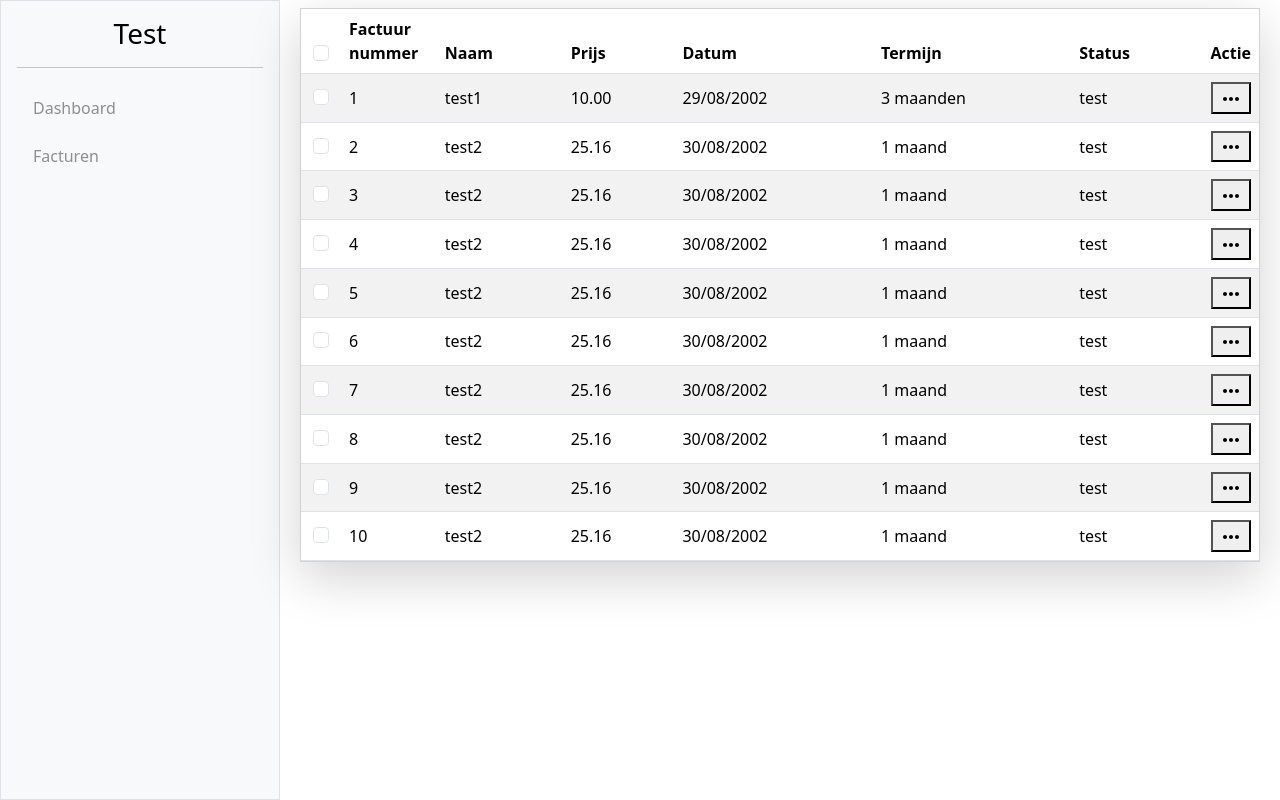
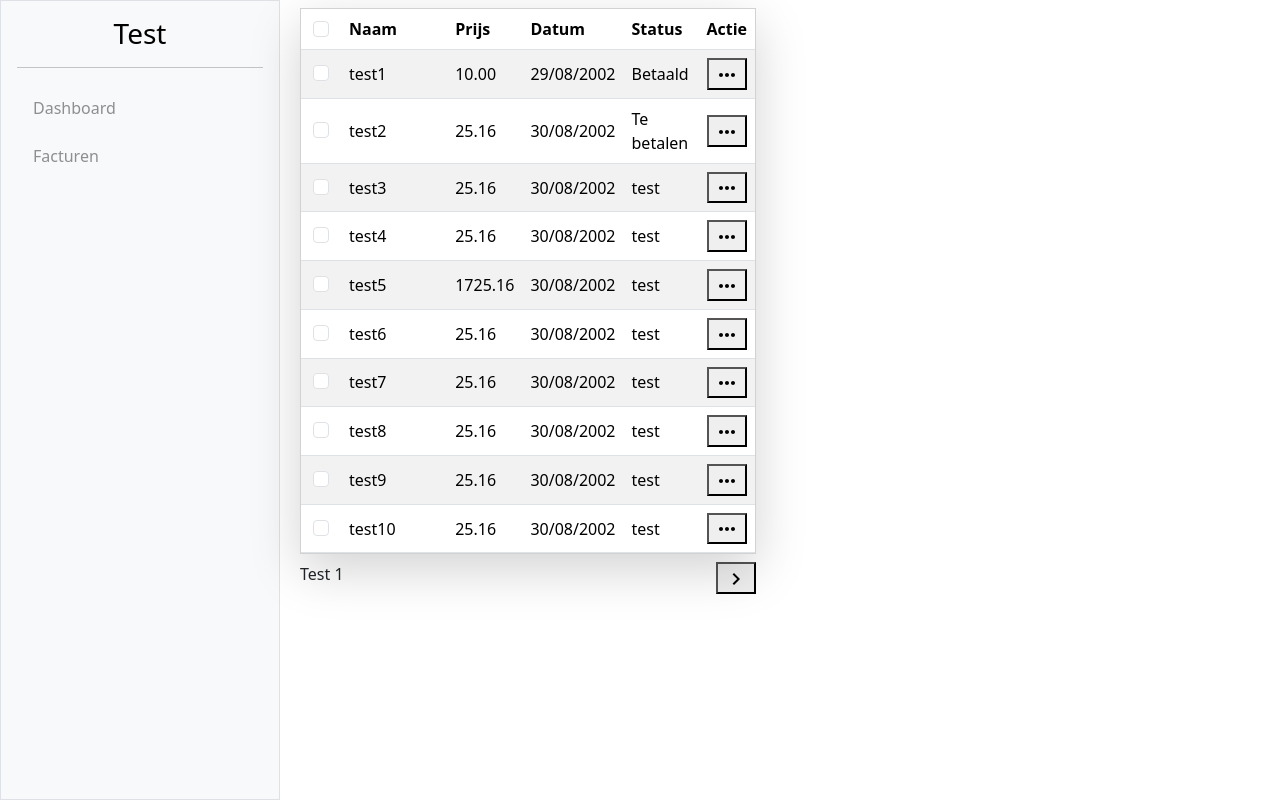
Before and after one commit to BsgMax00/parent_website, a React (Create React App) app: page /facturen in a window 1280 px wide. Built offline with nearby package versions, Linux system fonts and the light colour scheme.

Commit message:
commit for transfering to laptop

```diff
--- a/src/App.js
+++ b/src/App.js
@@ -1,7 +1,7 @@
 import { BrowserRouter, Routes, Route } from 'react-router-dom';
 
 import Dashboard from './Pages/Dashboard';
-import Invoice from './Pages/Invoice';
+import InvoiceManagment from './Pages/InvoiceManagment';
 import Layout from './Components/Layout';
 
 function App() {
@@ -10,7 +10,7 @@ function App() {
       <Routes>
         <Route path="/" element={<Layout/>}>
           <Route index element={<Dashboard/>}/>
-          <Route path="/facturen" element={<Invoice/>}/>
+          <Route path="/facturen" element={<InvoiceManagment/>}/>
         </Route>
       </Routes>
     </BrowserRouter>
--- a/src/Components/Invoice/InvoiceBody.js
+++ b/src/Components/Invoice/InvoiceManagmentBody.js
@@ -1,9 +1,23 @@
+import { useState } from "react";
 import { TestData } from "../../data/testData";
 import InvoiceRow from "./InvoiceRow";
 
-const InvoiceBody = () => {
+import { ChevronLeft, ChevronRight } from "@mui/icons-material";
+
+const InvoiceManagmentBody = () => {
+    const [ ArrayIndex, setArrayIndex ] = useState(0);
+
+    const addArray = () => {
+        setArrayIndex(ArrayIndex + 1)
+    }
+
+    const minusArray = () => {
+        setArrayIndex(ArrayIndex - 1)
+    }
+
     return (
         <>
+        <div className="col-lg-6 col-md-12 col-sm-12">
             <div className="container-fluid">
                 <div className="card rounded-0 shadow-lg">
                     <div className="card-body p-0">
@@ -16,17 +30,15 @@ const InvoiceBody = () => {
                                             <input className="form-check-input" type="checkbox" />
                                             </div>
                                         </th>
-                                        <th scope="col" style={{ width: "10%" }}>Factuur nummer</th>
-                                        <th scope="col">Naam</th>
+                                        <th scope="col" style={{ width: "35%" }}>Naam</th>
                                         <th scope="col">Prijs</th>
-                                        <th scope="col">Datum</th>
-                                        <th scope="col">Termijn</th>
-                                        <th scope="col">Status</th>
+                                        <th scope="col" style={{ width: "20%" }}>Datum</th>
+                                        <th scope="col" style={{ width: "17%" }}>Status</th>
                                         <th scope="col" className="text-center" style={{ width: "5%" }}>Actie</th>
                                     </tr>
                                 </thead>
                                 <tbody>
-                                    {TestData.map((Invoice, index) => {
+                                    {TestData[ArrayIndex].map((Invoice, index) => {
                                         return (
                                             <InvoiceRow key={index} Invoice={Invoice}/>
                                         )
@@ -36,9 +48,20 @@ const InvoiceBody = () => {
                         </div>
                     </div>
                 </div>
+                <div className="d-flex justify-content-between mt-2">
+                    <p>Test 1</p>
+                    <div>
+                        {ArrayIndex !== 0 ? (<button onClick={minusArray}><ChevronLeft/></button>) : (<></>)}
+                        {ArrayIndex !== TestData.length - 1 ? (<button onClick={addArray}><ChevronRight/></button>) : (<></>)}
+                    </div>
+                </div>
+                <div className="d-flex justify-content-between align-items-center text-center">
+
+                </div>
             </div>
+        </div>
         </>
     )
 }
 
-export default InvoiceBody;
+export default InvoiceManagmentBody;
--- a/src/Components/Invoice/InvoiceRow.js
+++ b/src/Components/Invoice/InvoiceRow.js
@@ -4,16 +4,14 @@ const InvoiceRow = ({ Invoice }) => {
     return (
         <>
             <tr>
-                <td style={{ width: "2%" }}>
+                <td>
                   <div className="form-check d-flex justify-content-center">
                     <input className="form-check-input" type="checkbox" />
                   </div>
                 </td>
-                <td style={{ width: "8%" }}>{Invoice.InvoiceNr}</td>
                 <td>{Invoice.Name}</td>
                 <td>{Invoice.Price.toFixed(2)}</td>
                 <td>{Invoice.Date}</td>
-                <td>{Invoice.Repeat}</td>
                 <td>{Invoice.Status}</td>
                 <td className="text-center">
                     <button>
--- a/src/Pages/Invoice.js
+++ /dev/null
@@ -1,11 +0,0 @@
-import InvoiceBody from "../Components/Invoice/InvoiceBody";
-
-const Invoice = () => {
-    return (
-        <>
-            <InvoiceBody/>
-        </>
-    );
-};
-
-export default Invoice;
--- /dev/null
+++ b/src/Pages/InvoiceManagment.js
@@ -0,0 +1,13 @@
+import InvoiceManagmentBody from "../Components/Invoice/InvoiceManagmentBody";
+
+const InvoiceManagment = () => {
+    return (
+        <>
+            <div className="row">
+                <InvoiceManagmentBody/>
+            </div>
+        </>
+    );
+};
+
+export default InvoiceManagment;
--- a/src/data/testData.js
+++ b/src/data/testData.js
@@ -1,11 +1,12 @@
 export const TestData = [
+    [
         {
             "InvoiceNr": "1",
             "Name": "test1",
             "Price": 10.00,
             "Date": "29/08/2002",
             "Repeat": "3 maanden",
-        "Status": "test",
+            "Status": "Betaald",
             "Download": false
         },
         {
@@ -14,12 +15,12 @@ export const TestData = [
             "Price": 25.16,
             "Date": "30/08/2002",
             "Repeat": "1 maand",
-        "Status": "test",
+            "Status": "Te betalen",
             "Download": true
         },
         {
             "InvoiceNr": "3",
-        "Name": "test2",
+            "Name": "test3",
             "Price": 25.16,
             "Date": "30/08/2002",
             "Repeat": "1 maand",
@@ -28,7 +29,7 @@ export const TestData = [
         },
         {
             "InvoiceNr": "4",
-        "Name": "test2",
+            "Name": "test4",
             "Price": 25.16,
             "Date": "30/08/2002",
             "Repeat": "1 maand",
@@ -37,8 +38,8 @@ export const TestData = [
         },
         {
             "InvoiceNr": "5",
-        "Name": "test2",
-        "Price": 25.16,
+            "Name": "test5",
+            "Price": 1725.16,
             "Date": "30/08/2002",
             "Repeat": "1 maand",
             "Status": "test",
@@ -46,7 +47,7 @@ export const TestData = [
         },
         {
             "InvoiceNr": "6",
-        "Name": "test2",
+            "Name": "test6",
             "Price": 25.16,
             "Date": "30/08/2002",
             "Repeat": "1 maand",
@@ -55,7 +56,7 @@ export const TestData = [
         },
         {
             "InvoiceNr": "7",
-        "Name": "test2",
+            "Name": "test7",
             "Price": 25.16,
             "Date": "30/08/2002",
             "Repeat": "1 maand",
@@ -64,7 +65,7 @@ export const TestData = [
         },
         {
             "InvoiceNr": "8",
-        "Name": "test2",
+            "Name": "test8",
             "Price": 25.16,
             "Date": "30/08/2002",
             "Repeat": "1 maand",
@@ -73,7 +74,7 @@ export const TestData = [
         },
         {
             "InvoiceNr": "9",
-        "Name": "test2",
+            "Name": "test9",
             "Price": 25.16,
             "Date": "30/08/2002",
             "Repeat": "1 maand",
@@ -82,7 +83,120 @@ export const TestData = [
         },
         {
             "InvoiceNr": "10",
-        "Name": "test2",
+            "Name": "test10",
+            "Price": 25.16,
+            "Date": "30/08/2002",
+            "Repeat": "1 maand",
+            "Status": "test",
+            "Download": true
+        }
+    ],
+    [
+
+        {
+            "InvoiceNr": "11",
+            "Name": "test11",
+            "Price": 25.16,
+            "Date": "30/08/2002",
+            "Repeat": "1 maand",
+            "Status": "test",
+            "Download": true
+        },
+        {
+            "InvoiceNr": "12",
+            "Name": "test12",
+            "Price": 25.16,
+            "Date": "30/08/2002",
+            "Repeat": "1 maand",
+            "Status": "Te betalen",
+            "Download": true
+        },
+        {
+            "InvoiceNr": "13",
+            "Name": "test13",
+            "Price": 25.16,
+            "Date": "30/08/2002",
+            "Repeat": "1 maand",
+            "Status": "test",
+            "Download": true
+        },
+        {
+            "InvoiceNr": "14",
+            "Name": "test14",
+            "Price": 25.16,
+            "Date": "30/08/2002",
+            "Repeat": "1 maand",
+            "Status": "test",
+            "Download": true
+        },
+        {
+            "InvoiceNr": "15",
+            "Name": "test15",
+            "Price": 1725.16,
+            "Date": "30/08/2002",
+            "Repeat": "1 maand",
+            "Status": "test",
+            "Download": true
+        },
+        {
+            "InvoiceNr": "16",
+            "Name": "test16",
+            "Price": 25.16,
+            "Date": "30/08/2002",
+            "Repeat": "1 maand",
+            "Status": "test",
+            "Download": true
+        },
+        {
+            "InvoiceNr": "17",
+            "Name": "test17",
+            "Price": 25.16,
+            "Date": "30/08/2002",
+            "Repeat": "1 maand",
+            "Status": "test",
+            "Download": true
+        },
+        {
+            "InvoiceNr": "18",
+            "Name": "test18",
+            "Price": 25.16,
+            "Date": "30/08/2002",
+            "Repeat": "1 maand",
+            "Status": "test",
+            "Download": true
+        },
+        {
+            "InvoiceNr": "19",
+            "Name": "test19",
+            "Price": 25.16,
+            "Date": "30/08/2002",
+            "Repeat": "1 maand",
+            "Status": "test",
+            "Download": true
+        },
+        {
+            "InvoiceNr": "20",
+            "Name": "test20",
+            "Price": 10.00,
+            "Date": "29/08/2002",
+            "Repeat": "3 maanden",
+            "Status": "Betaald",
+            "Download": false
+        }
+    ],
+    [
+        {
+            "InvoiceNr": "21",
+            "Name": "test21",
+            "Price": 25.16,
+            "Date": "30/08/2002",
+            "Repeat": "1 maand",
+            "Status": "Te betalen",
+            "Download": true
+        },
+        {
+            "InvoiceNr": "22",
+            "Name": "test22",
             "Price": 25.16,
             "Date": "30/08/2002",
             "Repeat": "1 maand",
@@ -90,3 +204,4 @@ export const TestData = [
             "Download": true
         }
     ]
+]
```
Lines whose indentation alone changed are shown as unchanged.
